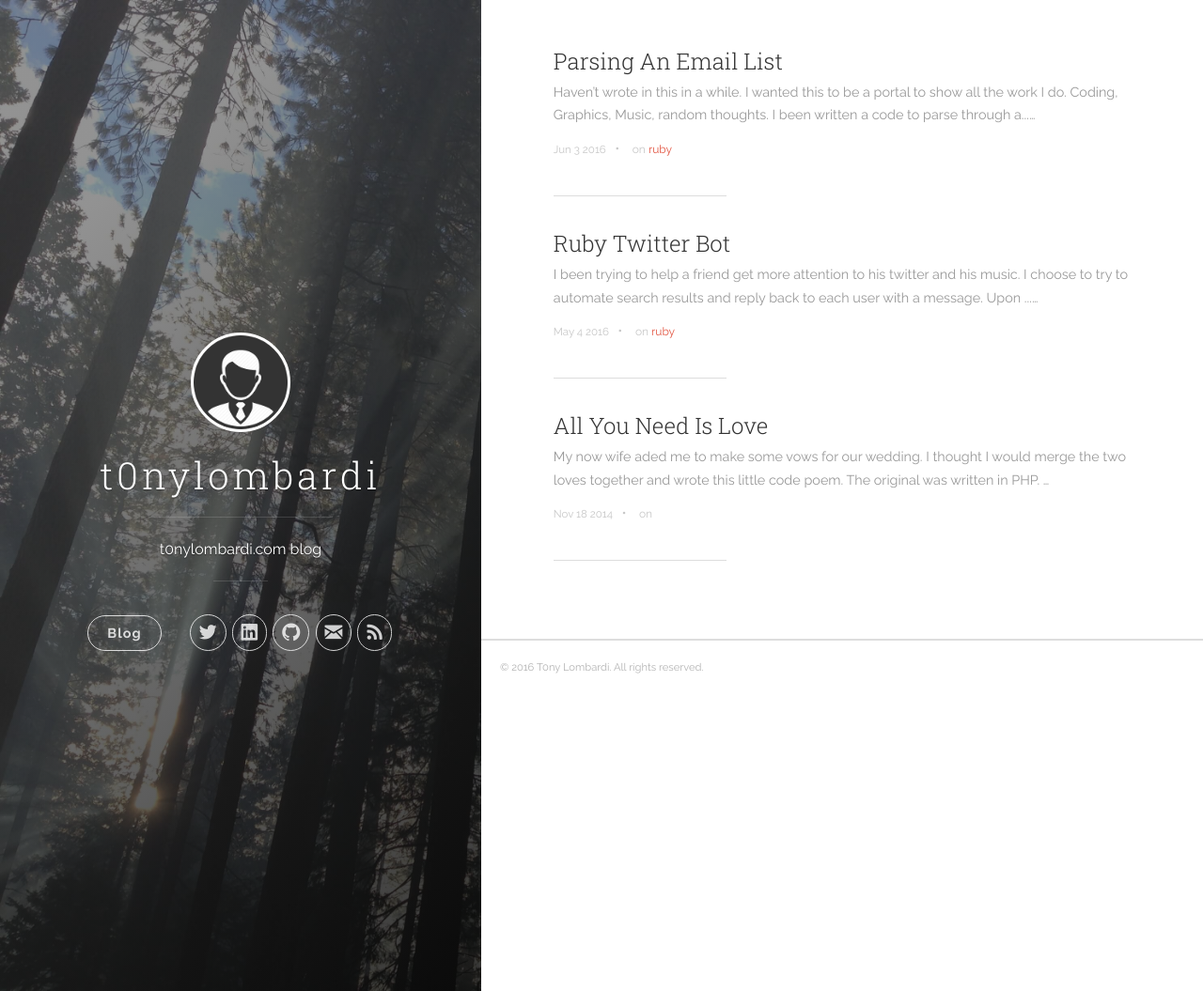
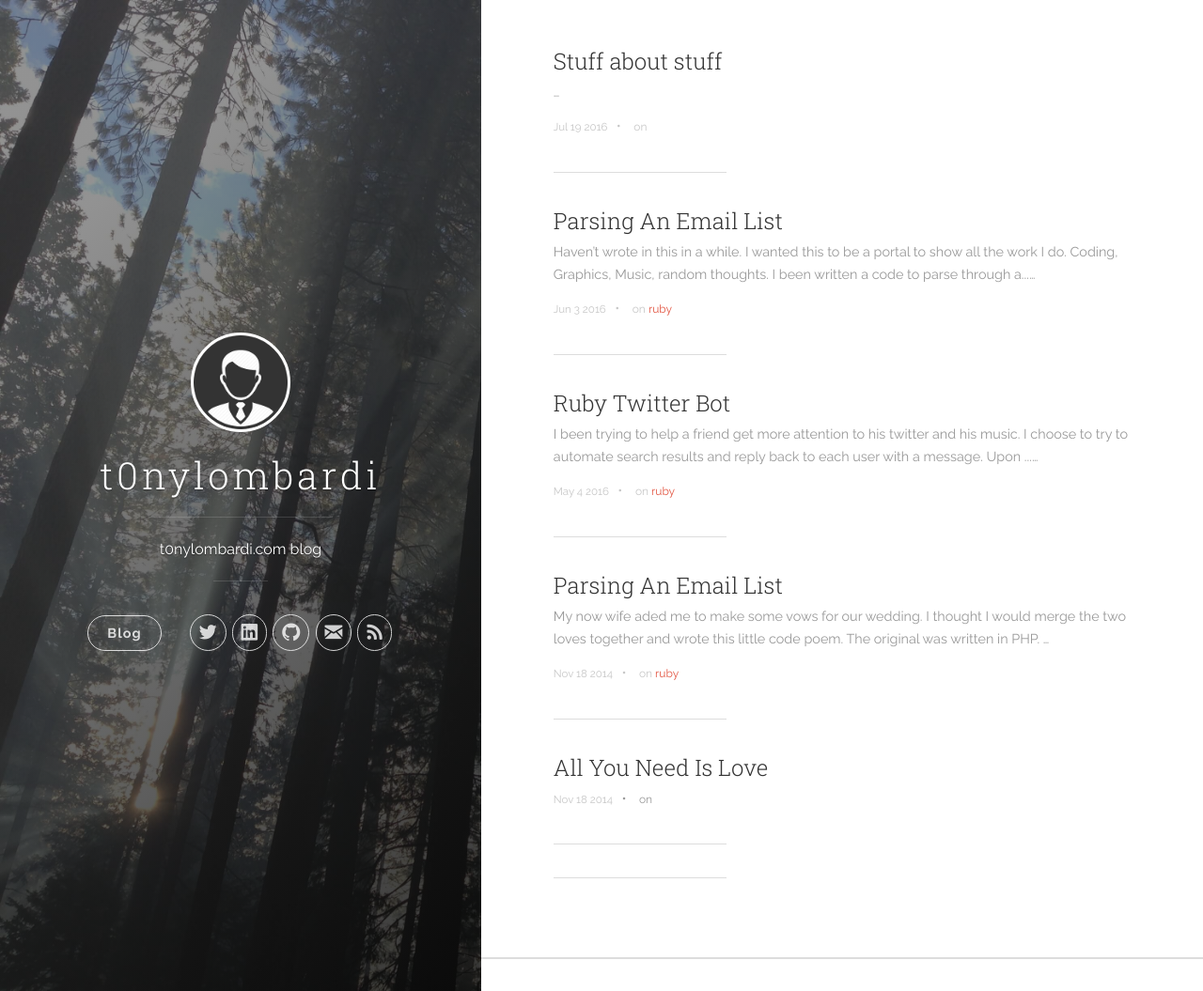
Before and after one commit to t0nylombardi/t0nylombardi-blog, a Jekyll site: the page built from index.html, in a window 1280 px wide and 1055 px high. Shown: the whole window at 94% size. Built offline with Jekyll 4.4.1, drawn with Linux system fonts in a browser that asks for light colours; nearby versions of some CDN libraries; the list of posts is cut into pages by our own code.

````diff
--- a/_posts/2014-11-18-all-you-need-is-love.md
+++ b/_posts/2014-11-18-all-you-need-is-love.md
@@ -1,3 +1,10 @@
+---
+title: Parsing An Email List
+date:   2014-11-18
+categories: [ruby]
+tags: [ruby]
+---
+
 My now wife aded me to make some vows for our wedding.  I thought I would merge the two loves together and wrote this little code poem. The original was written in PHP.
 
 ```ruby
````
Also changed, not shown: _posts/2014-11-18-all-you-need-is-love.html (added, +34 -0 lines), _posts/2016-07-19-stuff about stuff.md (added), assets/images/logo.png (added).
